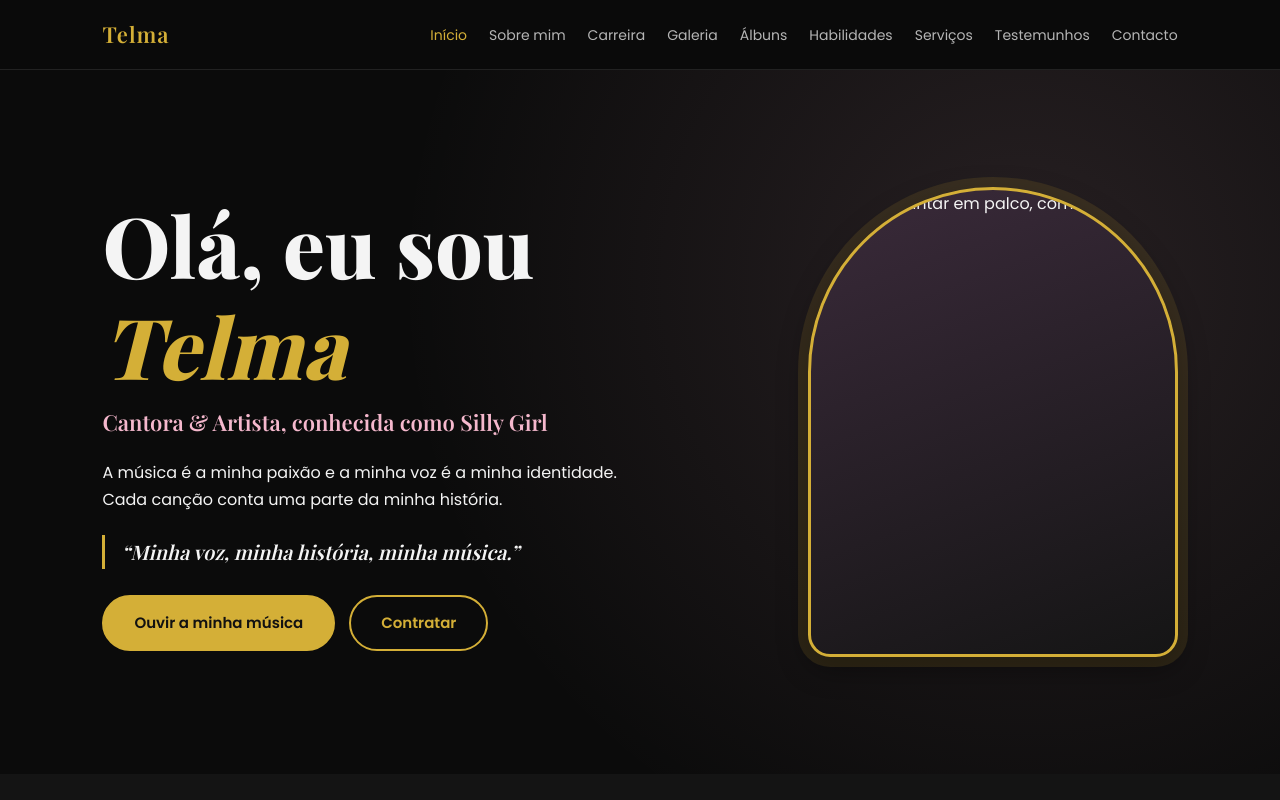
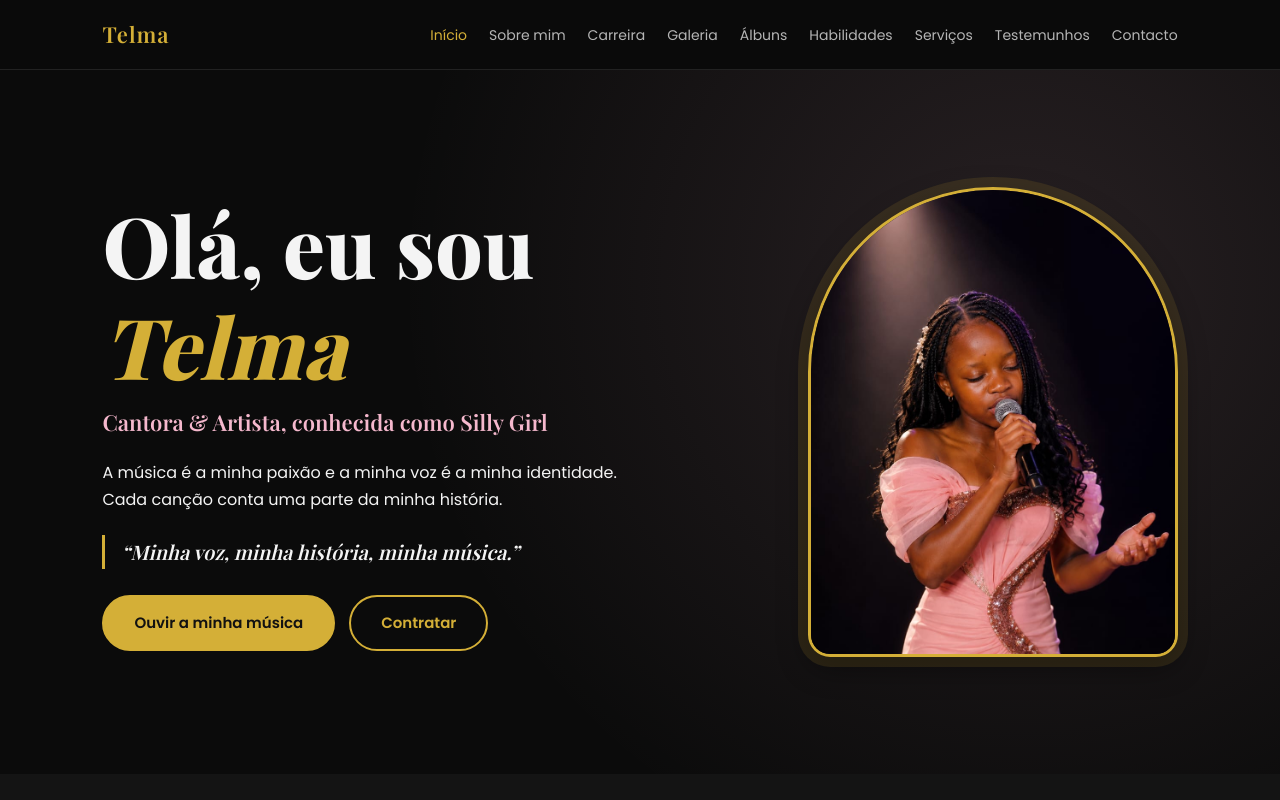
Before and after one commit to franciscotelma797-arch/Telma-Silly-Girl--Cantora-e-Artista, a plain HTML site: page index.html in a window 1280 px wide. Shown: the top 800 px of the page. Drawn offline with nearby package versions, Linux system fonts and the light colour scheme; files whose address does not match are found by name; a web font is replaced by a local one.

Commit message:
Update index.html

```diff
--- a/index.html
+++ b/index.html
@@ -751,7 +751,7 @@ text-align: center;
       <a href="#contacto" class="botao vazio">Contratar</a>
     </div>
   </div>
-  <div class="moldura"><img src="assets/img/hero.jpg" alt="Telma a cantar em palco, com vestido rosa"></div>
+  <div class="moldura"><img src="https://github.com/franciscotelma797-arch/Telma-Silly-Girl--Cantora-e-Artista/blob/main/WhatsApp%20Image%202026-08-31%20at%201.28.17%20PM.jpeg?raw=true" alt="Telma a cantar em palco, com vestido rosa"></div>
 </section>
 
 <section id="sobre" class="secao alt">
```
